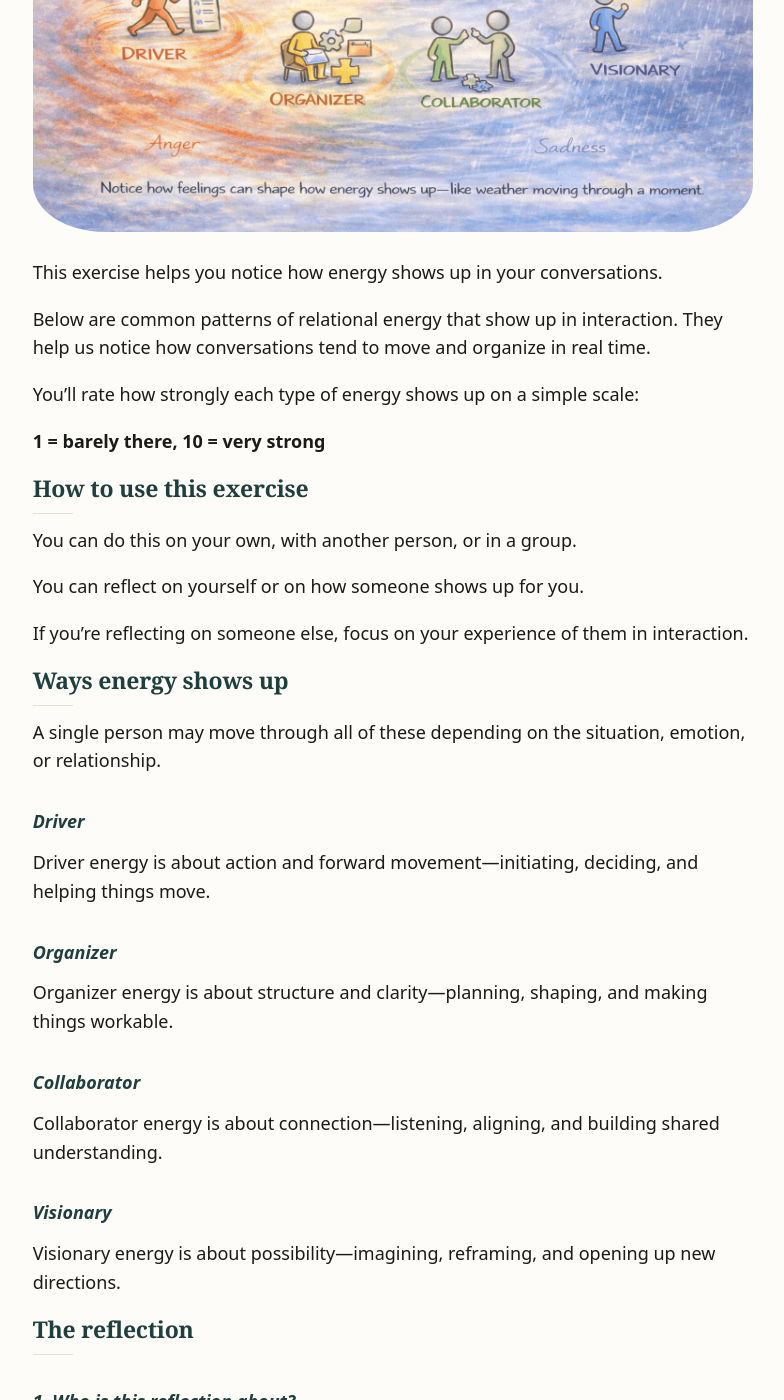
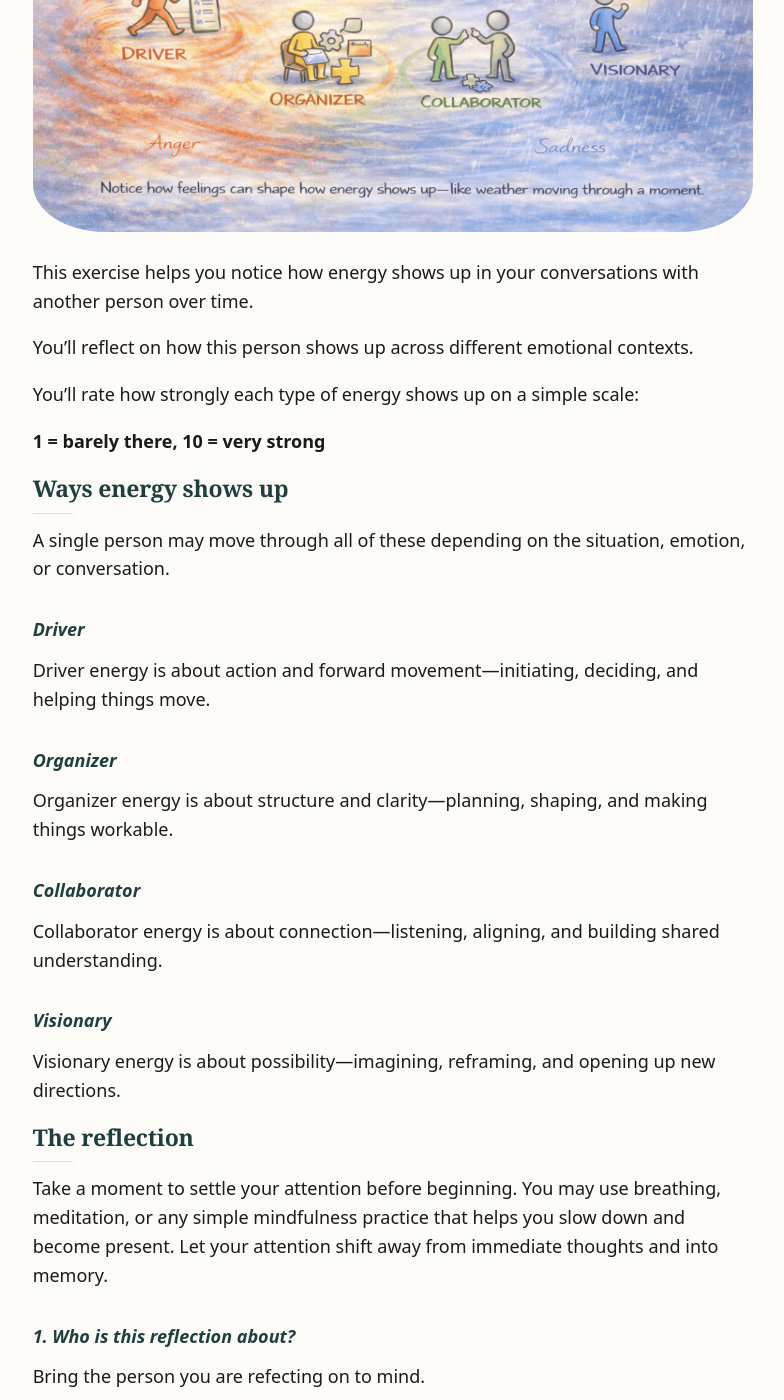
Before and after one commit to basil-family-lab/circle, a Jekyll site: the page built from reflection.md, in a window 1280 px wide and 1400 px high, scrolled down 409 px. Shown: the whole window, without its empty margins (247-1031 px from the left). Built offline with Jekyll 4.4.1, drawn with Linux system fonts in a browser that asks for light colours; some of the changed text lies outside the part shown.

Commit message:
refactor: reflection exercise

```diff
--- a/reflection.md
+++ b/reflection.md
@@ -12,25 +12,17 @@ css_id: reflection
 
 ![Energy Awareness Reflection](/images/reflection.png)
 
-This exercise helps you notice how energy shows up in your conversations.
+This exercise helps you notice how energy shows up in your conversations with another person over time.
 
-Below are common patterns of relational energy that show up in interaction. They help us notice how conversations tend to move and organize in real time.
+You’ll reflect on how this person shows up across different emotional contexts.
 
 You’ll rate how strongly each type of energy shows up on a simple scale:
 
 **1 = barely there, 10 = very strong**
 
-## How to use this exercise
-
-You can do this on your own, with another person, or in a group.
-
-You can reflect on yourself or on how someone shows up for you.
-
-If you’re reflecting on someone else, focus on your experience of them in interaction.
-
 ## Ways energy shows up
 
-A single person may move through all of these depending on the situation, emotion, or relationship.
+A single person may move through all of these depending on the situation, emotion, or conversation.
 
 ### Driver
 
@@ -50,12 +42,11 @@ Visionary energy is about possibility—imagining, reframing, and opening up new
 
 ## The reflection
 
+Take a moment to settle your attention before beginning. You may use breathing, meditation, or any simple mindfulness practice that helps you slow down and become present. Let your attention shift away from immediate thoughts and into memory.
+
 ### 1. Who is this reflection about?
 
-- Myself
-- Someone else
-
-(If someone else, you can name them if helpful.)
+Bring the person you are refecting on to mind.
 
 ### 2. Joy
 
@@ -127,9 +118,13 @@ They offer a way to notice how relational energy organizes itself in different c
 
 ## Sharing
 
-If this was useful, feel free to share it or use it in your own context.
+If this was useful, feel free to share it with the person you reflected on.
 
-The intention is to support clearer awareness of how energy is experienced in different situations.
+You can also invite them to complete the same reflection from their own perspective of conversations with you.
+
+If both perspectives exist, differences in experience can become visible and discussed.
+
+The intention is to support clearer awareness of how energy is experienced between people across situations over time.
 
 ## Continue exploring
 
```
Also changed, not shown: other parts of reflection.md (+1 -1 lines).
